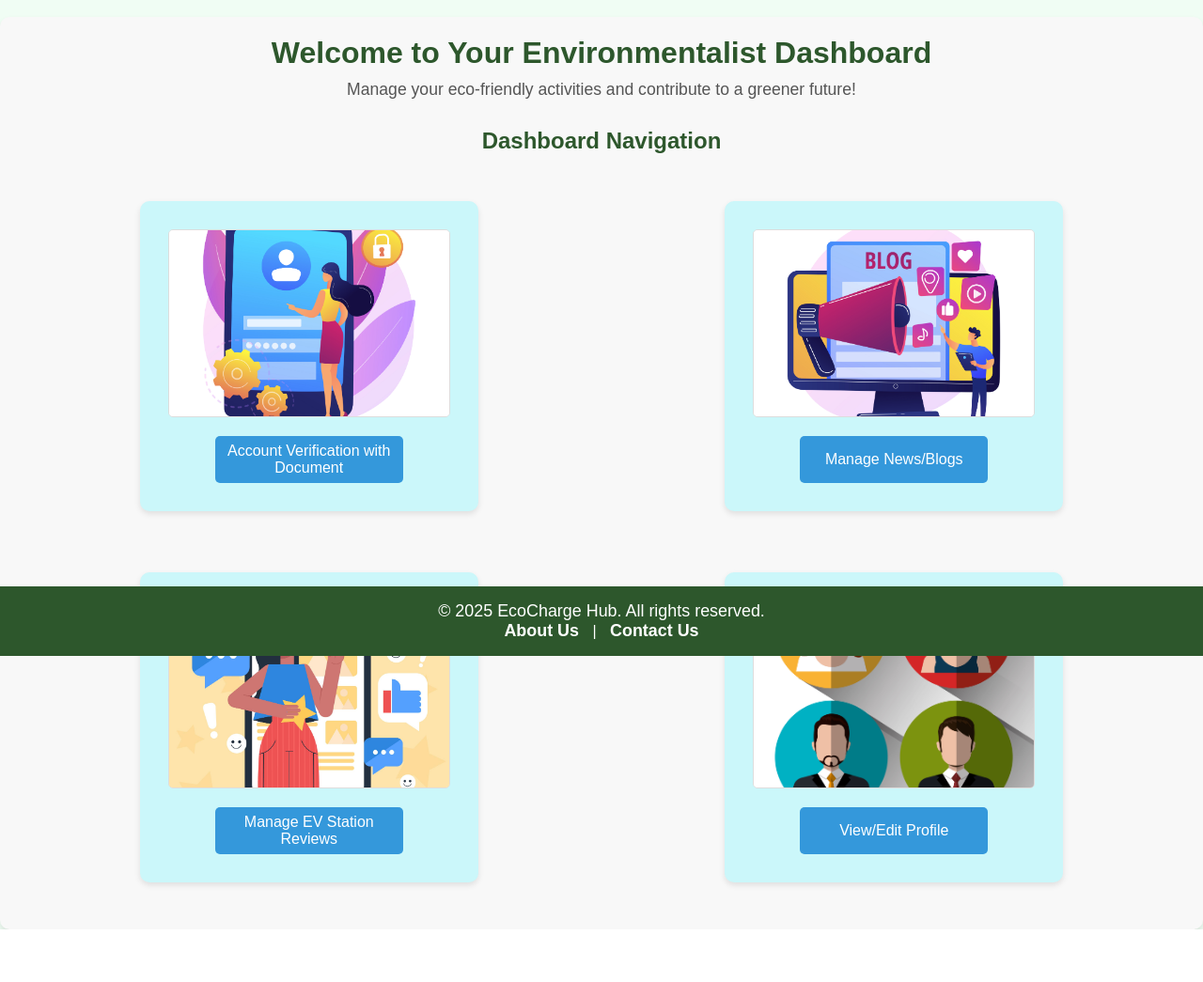
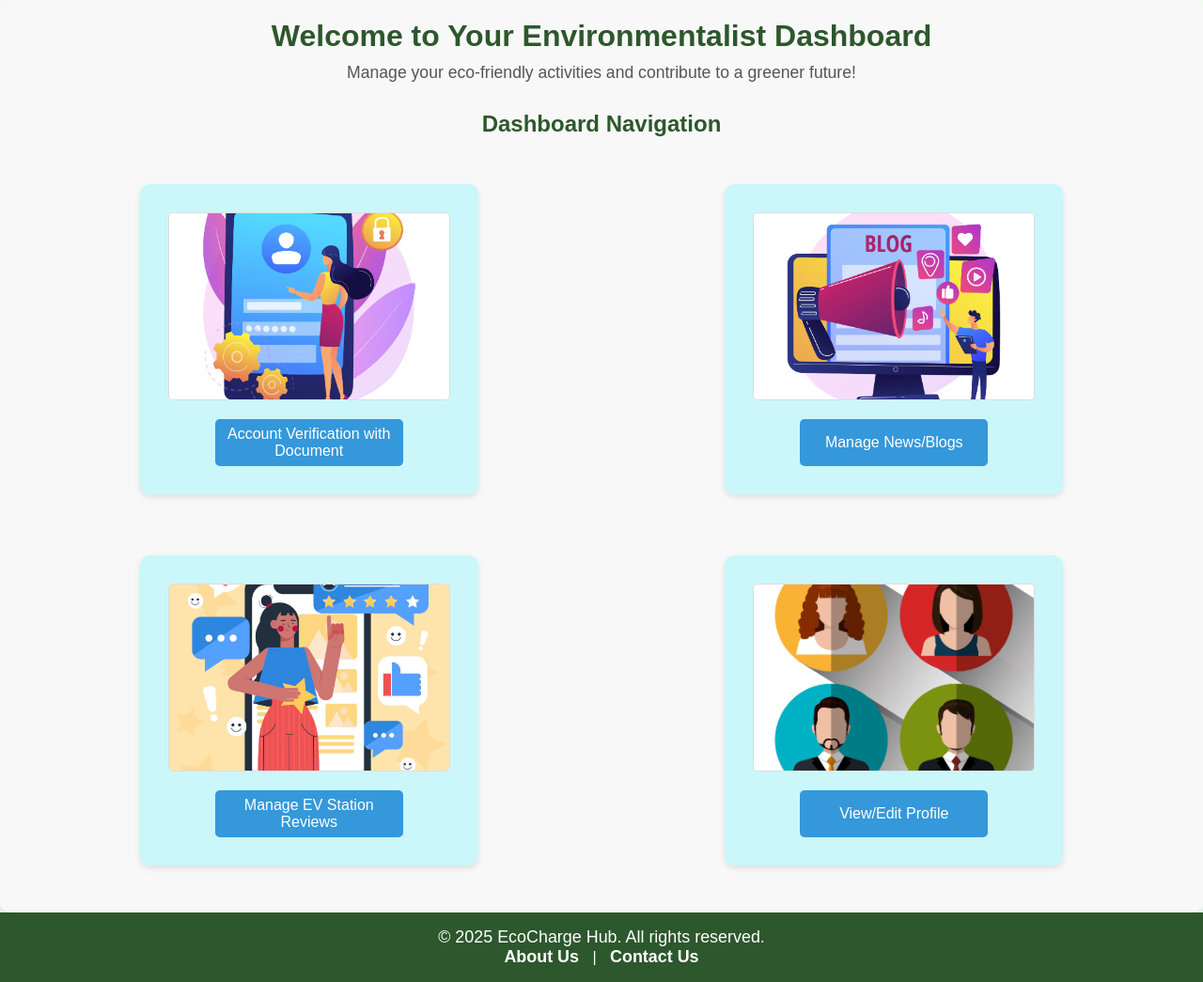
Before and after one commit to rakeshkarmaker/Web-Technology-Project-ecocharge_hub, a PHP site: page /view/Environmentalist_dashboard.php in a window 1280 px wide. Shown: the part 102-1147 px from the top of the page at 94% size. Before the commit the page ends 1091 px from the top, so only its background shows below. Run offline with PHP 8.4, Linux system fonts and the light colour scheme.

Commit message:
Add files via upload

```diff
--- a/ecocharge_hub/view/footer.php
+++ b/ecocharge_hub/view/footer.php
@@ -21,7 +21,7 @@
             color: white;
             text-align: center;
             padding: 1rem;
-            position: fixed;
+            position: static;
             bottom: 0;
             width: 100%;
         }
--- a/ecocharge_hub/view/header.php
+++ b/ecocharge_hub/view/header.php
@@ -12,14 +12,13 @@
             padding: 0;
             background-color: #f0fdf4; /* Light greenish background */
             color: #2d572c; /* Dark green text */
-            padding-top: 120px; /* Add padding to account for the fixed header */
         }
 
         header {
             background-color: #2d572c; /* Dark green */
             color: white;
             padding: 0;
-            position: fixed;
+            position: static;
             top: 0; /* Fix header at the top */
             left: 0;
             width: 100%; /* Ensure full width */
```
